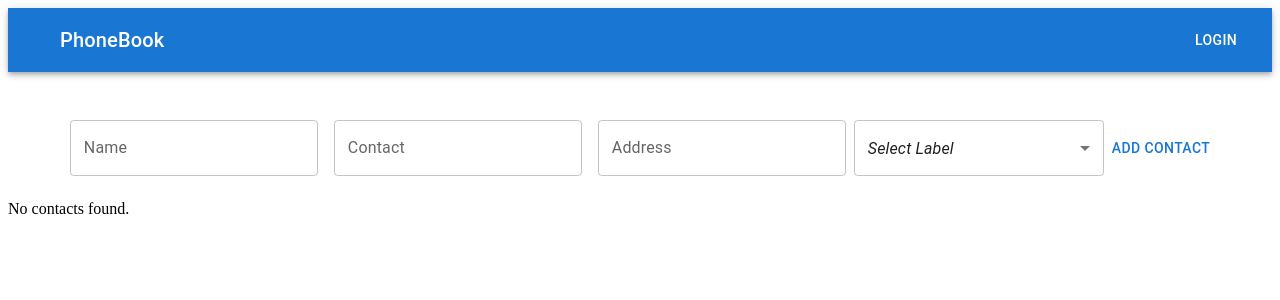
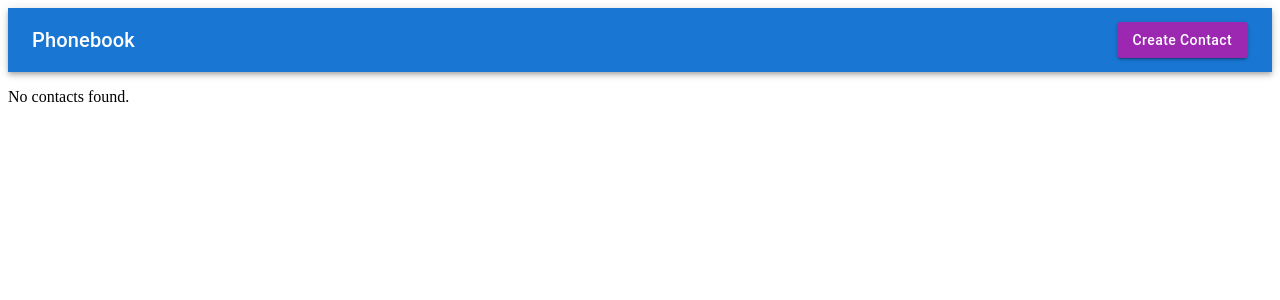
Before and after one commit to Karishma1735/PhoneBook, a React (Vite) app: page / in a window 1280 px wide. Shown: the top 300 px of the page. Built offline with nearby package versions, Linux system fonts and the light colour scheme.

Commit message:
adding create contact odal

```diff
--- a/src/Pages/MainPage.jsx
+++ b/src/Pages/MainPage.jsx
@@ -9,7 +9,6 @@ function MainPage() {
   return (
     <div>
         <Navbar/>
-        <ContactForm/>
         <ContactList/>
 
         </div>
--- a/src/components/ContactItem.jsx
+++ b/src/components/ContactItem.jsx
@@ -5,27 +5,6 @@ import { deleteContact, editcontact } from '../redux/actions'
 
 function ContactItem({contact,deleteContact,editcontact}) {
 
-const [open , setOpen] = useState(false)
-const handleclick = () => {
-  if (!open) {
-    setOpen(true);
-    console.log("open");
-  } else {
-    setOpen(false);
-    console.log("close");
-  }
-};
-const style = {
-  position: 'absolute',
-  top: '50%',
-  left: '50%',
-  transform: 'translate(-50%, -50%)',
-  width: 400,
-  bgcolor: 'background.paper',
-  border: '2px solid #000',
-  boxShadow: 24,
-  p: 4,
-};
   return (
     <Box sx={{ display:"flex",justifyContent:"space-around",boxShadow: 1,margin:2,padding:3,fontFamily:"sans-serif",fontSize:"20px"}}>
       <Typography>{contact.name}</Typography>
--- a/src/components/Navbar.jsx
+++ b/src/components/Navbar.jsx
@@ -1,30 +1,49 @@
-import AppBar from '@mui/material/AppBar';
-import Box from '@mui/material/Box';
-import Toolbar from '@mui/material/Toolbar';
-import Typography from '@mui/material/Typography';
-import Button from '@mui/material/Button';
-import IconButton from '@mui/material/IconButton';
-
-export default function Navbar() {
+import React, { useState } from "react";
+import {
+  AppBar,
+  Toolbar,
+  Typography,
+  Button,
+  Modal,
+  Box,
+} from "@mui/material";
+import ContactForm from "../components/ContactForm";
+const style = {
+  position: "absolute",
+  top: "50%",
+  left: "50%",
+  transform: "translate(-50%, -50%)",
+  width: 400,
+  bgcolor: "background.paper",
+  boxShadow: 24,
+  p: 4,
+  borderRadius: "10px",
+};
+function Navbar() {
+  const [open, setOpen] = useState(false);
   return (
-    <Box sx={{ flexGrow: 1 }}>
+    <>
       <AppBar position="static">
-        <Toolbar>
-          <IconButton
-            size="large"
-            edge="start"
-            color="inherit"
-            aria-label="menu"
-            sx={{ mr: 2 }}
+        <Toolbar
+          sx={{ display: "flex", justifyContent: "space-between", px: 2 }}
+        >
+          <Typography variant="h6">Phonebook</Typography>
+          <Button
+            variant="contained"
+            color="secondary"
+            onClick={() => setOpen(true)}
+            sx={{ textTransform: "none" }}
           >
-
-          </IconButton>
-          <Typography variant="h6" component="div" sx={{ flexGrow: 1 }}>
-           PhoneBook
-          </Typography>
-          <Button color="inherit">Login</Button>
+          Create Contact
+          </Button>
         </Toolbar>
       </AppBar>
-    </Box>
+      <Modal open={open} onClose={() => setOpen(false)}>
+        <Box sx={style}>
+          <ContactForm handleClose={() => setOpen(false)} />
+        </Box>
+      </Modal>
+    </>
   );
 }
+export default Navbar;
```
